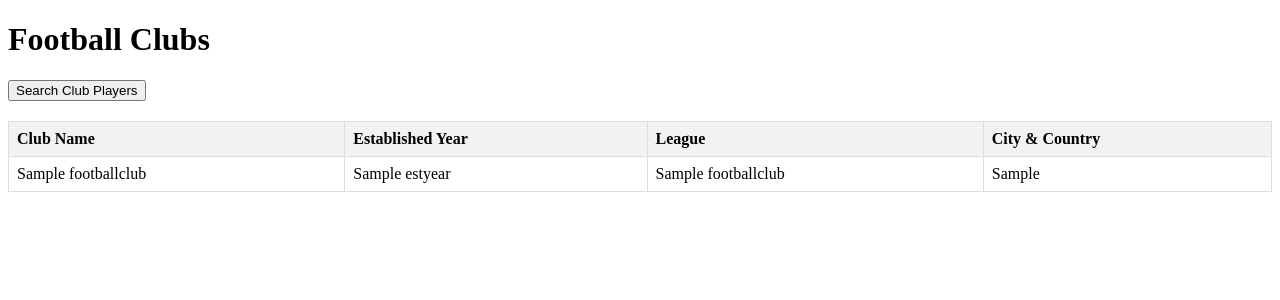
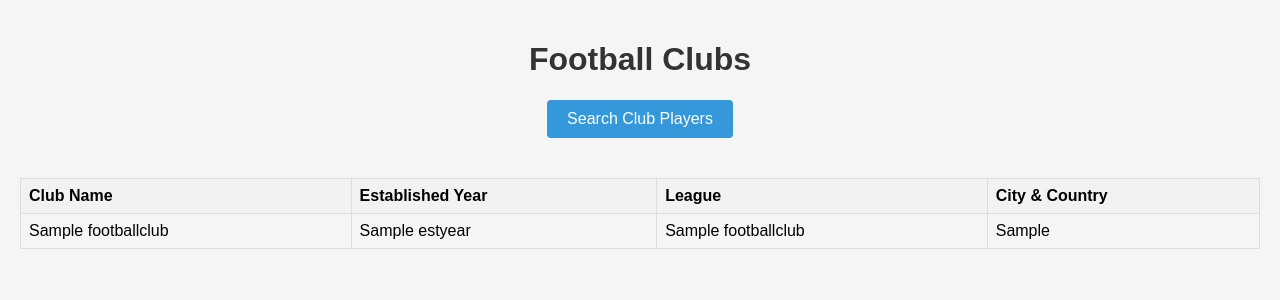
Before and after one commit to averesi/412Project, a Flask app: page /football_clubs in a window 1280 px wide. Shown: the top 300 px of the page. Run offline with Flask 3, Linux system fonts and the light colour scheme; a database or web service that is not in the repository returns one stand-in record (values such as "Sample title"); some libraries are stand-ins or nearby versions.

Commit message:
Update football_clubs.html

```diff
--- a/templates/football_clubs.html
+++ b/templates/football_clubs.html
@@ -5,16 +5,51 @@
     <meta name="viewport" content="width=device-width, initial-scale=1.0">
     <title>Football Clubs</title>
     <style>
+        body {
+            font-family: 'Arial', sans-serif;
+            text-align: center;
+            background-color: #f5f5f5;
+            padding: 20px;
+            margin: 0;
+        }
+
+        h1 {
+            color: #333;
+        }
+
+        .redirect-button {
+            text-decoration: none;
+            margin-bottom: 20px;
+            display: inline-block;
+        }
+
+        button {
+            padding: 10px 20px;
+            font-size: 16px;
+            background-color: #3498db;
+            color: #fff;
+            border: none;
+            border-radius: 4px;
+            cursor: pointer;
+            transition: background-color 0.3s;
+        }
+
+        button:hover {
+            background-color: #2980b9;
+        }
+
         table {
             border-collapse: collapse;
             width: 100%;
             margin-top: 20px;
         }
+
         th, td {
             border: 1px solid #dddddd;
             text-align: left;
             padding: 8px;
         }
+
         th {
             background-color: #f2f2f2;
         }
```
